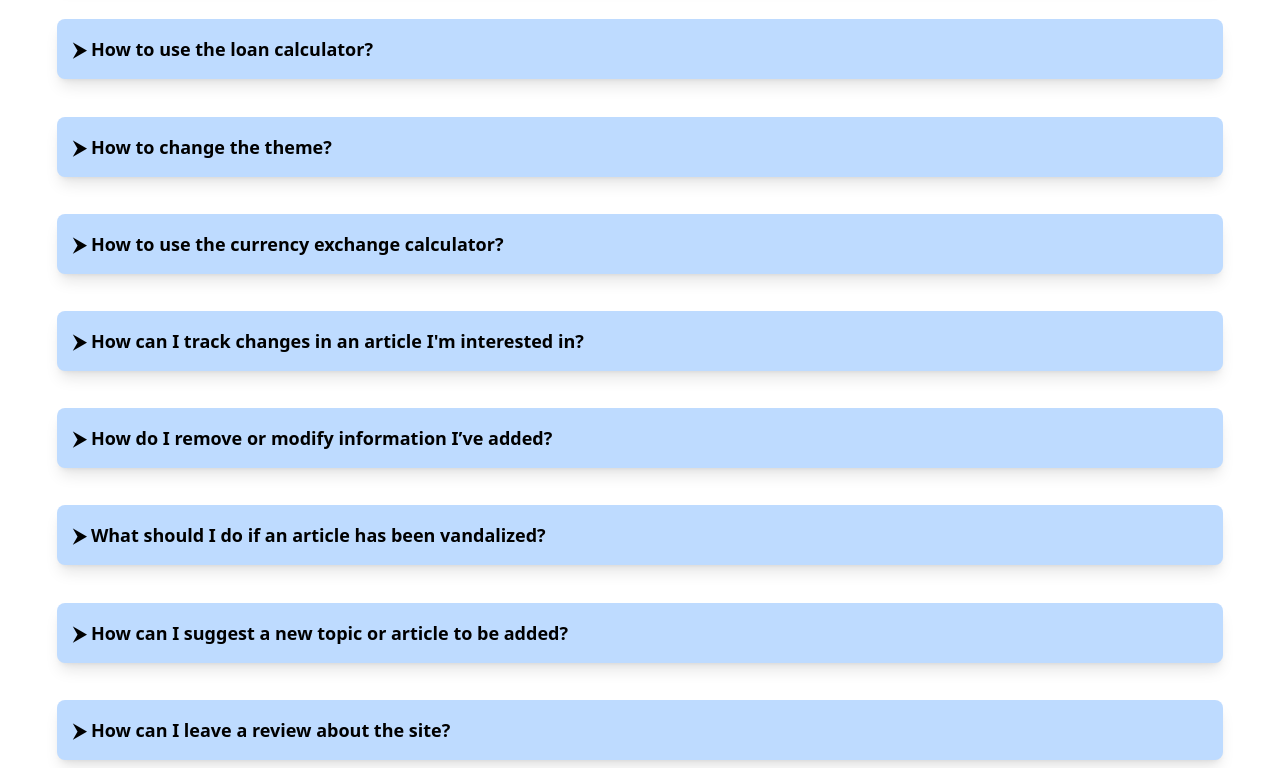
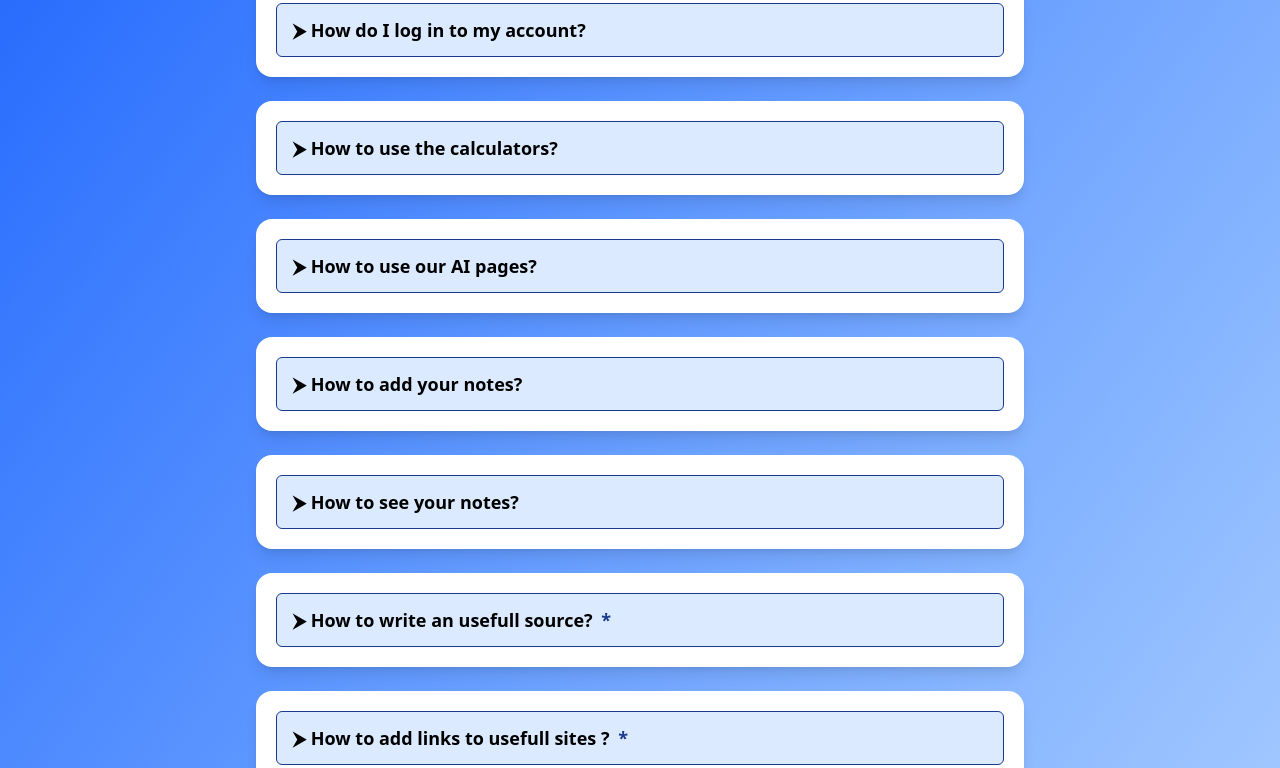
Before and after one commit to YavorPenev/TUES_FEST11_Legends, a React (Vite) app in the folder Frontend/: page /faq in a window 1280 px wide. Shown: the part 351-1119 px from the top of the page. Built offline with nearby package versions, Linux system fonts and the light colour scheme.

Commit message:
FAQ change

```diff
--- a/Frontend/src/FAQ.jsx
+++ b/Frontend/src/FAQ.jsx
@@ -13,7 +13,7 @@ function FAQ() {
     {
       question: "How to create an account in the site?",
       answer:
-        "To create an account on the website, click on the 'Sign Up' or 'Create Account' button, usually located at the top-right corner of the homepage. You will be prompted to provide your username, email address, and a password. Some websites may also require you to confirm your email address by clicking a verification link sent to your inbox. Once your account is created, you can log in and start contributing to the website.",
+        "To create an account on the website, click on the 'Sign Up' or 'Create Account' button, usually located at the top of the homepage. You will be prompted to provide your username, email address, and a password. Some websites may also require you to confirm your email address by clicking a verification link sent to your inbox.",
     },
     {
       question: "How do I log in to my account?",
@@ -21,76 +21,101 @@ function FAQ() {
         "To log in, click on the 'Login' button at the top-right corner of the homepage. Enter your registered email address and password, then click 'Submit'. If you’ve forgotten your password, use the 'Forgot Password' option to reset it.",
     },
     {
-      question: "How to use the loan calculator?",
+      question: "How to use the calculators?",
       answer:
-        "To use the loan calculator, navigate to the 'Loan Calculator' page from the menu. Enter the loan amount, interest rate, and repayment period. The calculator will display your monthly payment and total repayment amount.",
+        "On nearly every page with a calculator on the left on your screen you can see very concise and useful descrioption of how to use the calculator. The calculators with discription of how to us them are the loan and stock calculators.",
     },
     {
-      question: "How to change the theme?",
+      question: "How to use our AI pages?",
       answer:
-        "To change the theme, click on the 'Theme' button located in the top-right corner of the page. You can choose between light and dark modes or customize the theme colors according to your preference.",
+        "Exactly like the calculators you can see a very concise and useful descrioption of how to use the AI pages on the left on your screen. The AI pages with discription of how to us them are the Invest advisor and Stock advisor.",
     },
     {
-      question: "How to use the currency exchange calculator?",
+      question: "How to add your notes?",
       answer:
-        "To use the currency exchange calculator, go to the 'Currency Exchange' page. Select the currencies you want to convert between, enter the amount, and the calculator will display the converted value based on the latest exchange rates.",
+        "To add a note to your profile you need to be logged in. After that you can see a button on all of the calcilators and AI pages. Click on the button and a pop up will appear. Fill in the title and the text of your note and click on the save button.",
     },
     {
-      question: "How can I track changes in an article I'm interested in?",
+      question: "How to see your notes?",
       answer:
-        "To track changes in an article, use the 'Watch' feature available on most platforms. By clicking the 'Watch' button, you’ll receive notifications whenever someone makes an edit to the article.",
+        "To see your notes you need to be logged in too. After that you need to click on the profile button on the top of page. After that you will be redirected to your profile page where you can see all of your notes.",
     },
     {
-      question: "How do I remove or modify information I’ve added?",
+      question: "How to write an usefull source? * ",
       answer:
-        "To remove or modify information, go to the page and click the 'Edit' button. Make the necessary changes, preview the article, and save your edits.",
+        "To write an usefull source on the site, you need to click on the + button in the first section on the home page and follow the instructions.",
     },
     {
-      question: "What should I do if an article has been vandalized?",
+      question: "How to add links to usefull sites ? * ",
       answer:
-        "If an article has been vandalized, use the 'Undo' feature to revert the changes. If you cannot undo the changes, report the issue to the site administrators or moderators.",
+        "To add links to your usefull source, you need to click on the + button in the first section on the home page, then you need to copy the link you want to put in and finnaly to paste it on the url section .",
     },
     {
-      question: "How can I suggest a new topic or article to be added?",
+      question: "How to learn more about the site?",
       answer:
-        "To suggest a new topic, search the site to ensure the subject doesn’t already exist. If it’s new, use the 'Create Article' option to start a new page. Ensure the topic is notable and has reliable sources.",
+        "To learn more about our site and what can you do in it you need to click on the Learn more section in the home page. After that you will be redirected to the page where you can see all of the features of our site.",
     },
     {
-      question: "How can I leave a review about the site?",
+      question: "How to see more about us?",
       answer:
-        "To leave a review, navigate to the 'Feedback' or 'Contact Us' section of the website. Provide your feedback in the form provided, or send an email to the support team.",
+        "To see more about us you need to click on the About us section in the home page. After that you will be redirected to the page where you can see all of the information about us.",
+
     },
+    {
+      question: "Is our site safe to use?",
+      answer:
+        "Yes, our site is safe to use. We take security seriously and implement various measures to protect your data and privacy.",
+    },
+    {
+      question: "How to create an article?",
+      answer:
+        "You need to click on the + button on the first section in the home page. After that you can write your article and add links to it. You can also add images to it.",
+    },
+    {
+      question: "How add link in an article?",
+      answer:
+        "You need to write your article and to create the link you need to put it in this format: < your link >.",
+    },
+
+
   ];
 
   return (
     <>
-      <Header/>
-      <div className="p-5 pt-24 ">
-        <h1 className="text-blue-500 text-4xl font-bold mb-10 text-center">
+      <Header />
+      <div className="pt-24 min-h-screen bg-gradient-to-br from-blue-600 to-blue-200 p-5">
+        <h1 className="text-white text-4xl font-bold mb-10 text-center mt-10">
           -- Frequently Asked Questions --
         </h1>
         {questions.map((item, index) => (
           <div
             key={index}
-            className="section mb-5 bg-blue-200 p-4 rounded-lg shadow-lg"
-            style={{ margin: '3%' }}
-
+            className="bg-white max-w-3xl mx-auto mb-6 p-5 rounded-2xl shadow-lg hover:scale-[1.02] transition-transform"
           >
             <div
-              className="question font-bold text-lg cursor-pointer text-left"
+              className="question text-lg font-bold cursor-pointer bg-blue-100 border border-blue-900 px-4 py-3 rounded-md hover:bg-blue-300 hover:text-blue-900 transition-colors text-left relative"
               onClick={() => toggleAnswer(index)}
             >
-              ⮞ {item.question}
+              {activeIndex === index ? '⮟' : '⮞'}{' '}
+              {item.question.replace('*', '')}
+              {item.question.includes('*') && (
+                <span className="ml-1 relative group text-blue-900 font-bold">
+                  *
+                  <span className="absolute z-10 hidden group-hover:block bg-gray-800 text-white text-sm px-2 py-1 rounded-md -top-10 left-1/2 -translate-x-1/2 whitespace-nowrap shadow-lg">
+                    You need to be an administrator to do this
+                  </span>
+                </span>
+              )}
             </div>
             {activeIndex === index && (
-              <div className="answer mt-3 text-gray-700 text-left">
+              <div className="answer bg-blue-50 mt-4 p-4 rounded-md border-l-4 border-blue-900 text-gray-700 text-base">
                 {item.answer}
               </div>
             )}
           </div>
         ))}
       </div>
-      <Footer/>
+      <Footer />
     </>
   );
 }
--- a/Frontend/src/InvCalc.jsx
+++ b/Frontend/src/InvCalc.jsx
@@ -35,9 +35,30 @@ function InvestCalc() {
 
   return (
     <>
-      <div className="bg-gray-100 flex flex-col min-h-screen relative">
+      <div className="bg-gray-100 flex flex-col min-h-screen relative ">
         <Header />
-        <div className="flex-1 mt-44.5 mb-30 max-w-md mx-auto p-4 rounded-2xl shadow-lg bg-whiteSS">
+
+        {/* Main content container */}
+        <div className="flex flex-col lg:flex-row justify-center items-start gap-8 mt-61 px-6 mb-40.5 ">
+          {/* Explanation Box */}
+          <div className="bg-white shadow-md rounded-lg p-6 w-2/3 max-w-xl  -mt-1 mr-20 ">
+            <h2 className="text-xl font-bold text-gray-800 mb-4">How This Works</h2>
+            <p className="text-gray-700 text-lg">
+              This calculator helps you analyze your returns from stocks or ETFs based on:
+            </p>
+            <ul className="list-disc list-inside text-gray-700 text-lg mt-2 space-y-1">
+              <li>Buy Price (the price you paid per share)</li>
+              <li>Current Market Price</li>
+              <li>Dividends earned per share</li>
+              <li>Number of shares you own</li>
+            </ul>
+            <p className="text-gray-700 text-lg mt-3">
+              It calculates your total profit, dividend income, and percentage return so you can better understand your investment performance.
+            </p>
+          </div>
+
+          {/* Calculator Box */}
+          <div className="w-full max-w-md p-4 rounded-2xl shadow-lg bg-white">
             <h1 className="text-2xl font-bold mb-4 text-center">Stock/ETF Returns 📊</h1>
 
             <div className="space-y-2">
@@ -79,13 +100,15 @@ function InvestCalc() {
             </div>
 
             {result && (
-            <div className="mt-4 space-y-2 ">
+              <div className="mt-4 space-y-2">
                 <p>📊 Profit: <strong>{result.profit} BGN</strong></p>
                 <p>💸 Dividend Income: <strong>{result.dividend} BGN</strong></p>
                 <p>📈 Return: <strong>{result.returnPercent} %</strong></p>
               </div>
             )}
           </div>
+        </div>
+
         <Notes />
         <Calculator />
         <Footer className="fixed bottom-0 left-0 w-full bg-blue-800 text-white" />
```
Also changed, not shown: Frontend/src/InvestAI.jsx (+22 -6 lines), Frontend/src/adviceAI.jsx (+25 -9 lines), Frontend/src/loancalc.jsx (+18 -2 lines). Lines whose indentation alone changed are shown as unchanged.
